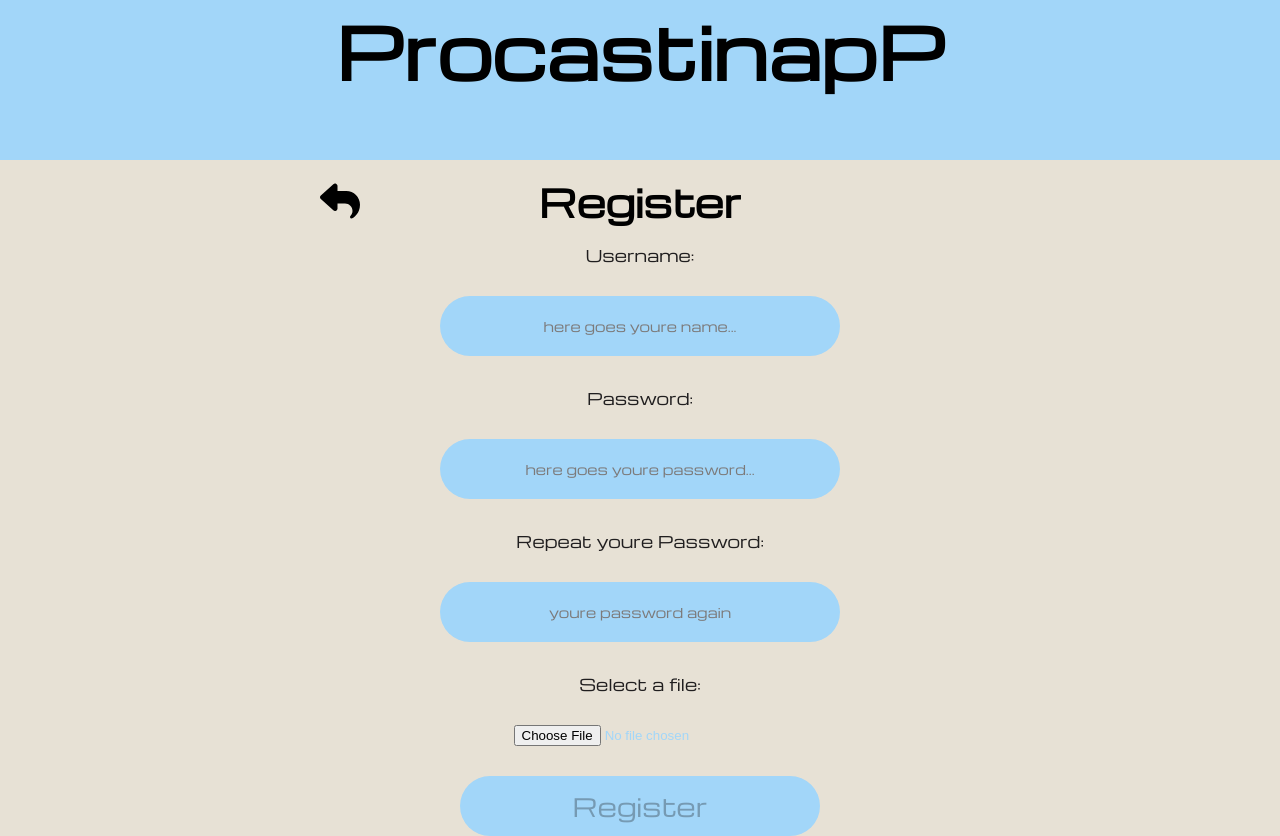
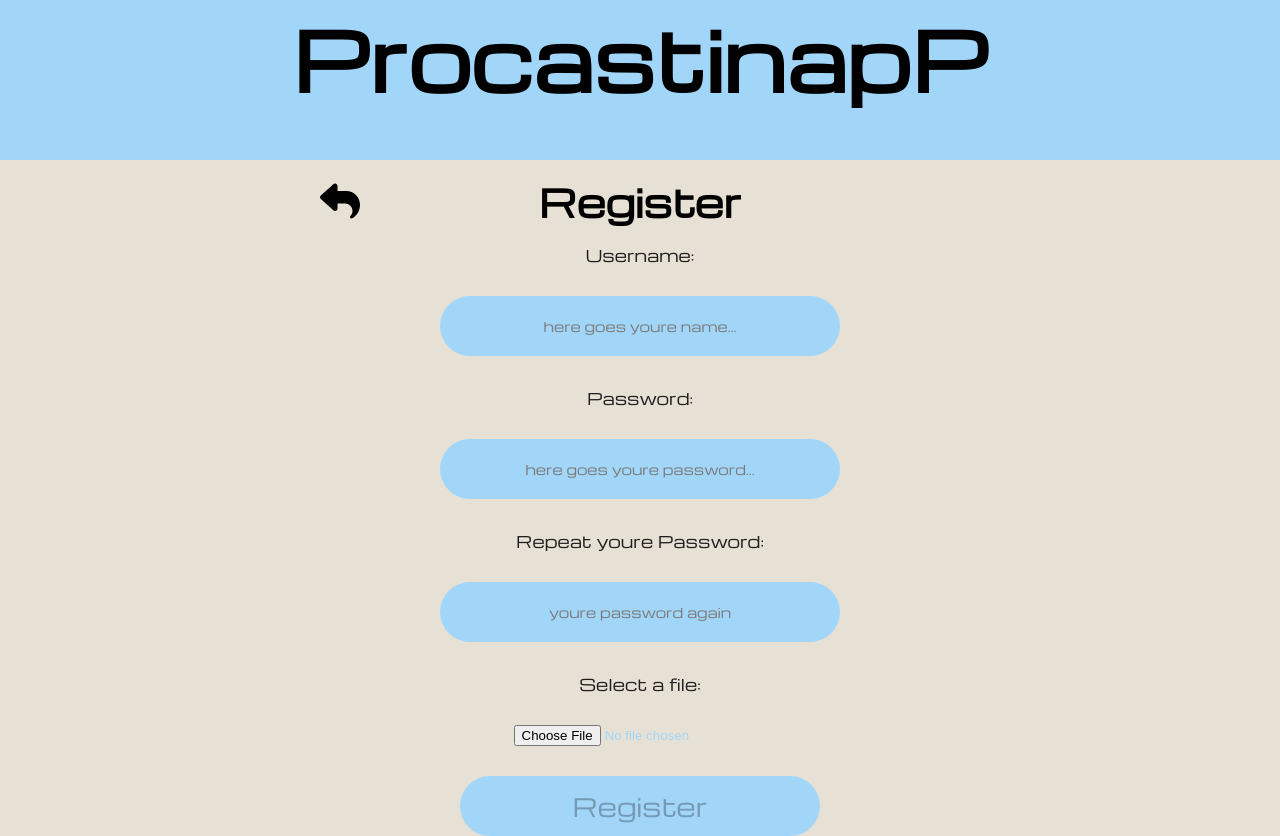
Before and after one commit to Gax1/procastinapp-front, a React (Create React App) app: page /register in a window 1280 px wide. Built offline with nearby package versions, Linux system fonts and the light colour scheme; no server answers.

Commit message:
Added logOut function in the userSlice

```diff
--- a/src/components/Header/Header.tsx
+++ b/src/components/Header/Header.tsx
@@ -13,14 +13,8 @@ export const Header = ({ logout }: HeaderProps): JSX.Element => {
 
   return (
     <HeaderStyled>
-      <div className="header-container">
-        <h1 className="main-title">ProcastinapP</h1>
-        {isUserLoggedIn ? (
-          <FontAwesomeIcon icon={faUser} onClick={logout} />
-        ) : (
-          ""
-        )}
-      </div>
+      <h1 className="main-title">ProcastinapP</h1>
+      {isUserLoggedIn ? <FontAwesomeIcon icon={faUser} onClick={logout} /> : ""}
     </HeaderStyled>
   );
 };
--- a/src/components/Header/HeaderStyled.ts
+++ b/src/components/Header/HeaderStyled.ts
@@ -2,13 +2,12 @@ import styled from "styled-components";
 
 export const HeaderStyled = styled.div`
   background-color: ${(props) => props.theme.colors.mainColor};
-  .header-container {
-    font-size: ${(props) => props.theme.fontSizesMobile.big};
-    width: 100%;
-    height: 20vh;
-    text-align: center;
-  }
-  @media (min-width: 768px) {
+  font-size: ${(props) => props.theme.fontSizesMobile.big};
+  width: 100%;
+  height: 20vh;
+  text-align: center;
+
+  @media (min-width: 1000px) {
     font-size: ${(props) => props.theme.fontSizesDesktop.big};
   }
 `;
--- a/src/store/features/usersSlice/usersSlice.ts
+++ b/src/store/features/usersSlice/usersSlice.ts
@@ -17,9 +17,13 @@ const usersSlice = createSlice({
       token: action.payload.token,
       id: action.payload.id,
     }),
+    logOut: (previusUser) => (previusUser = initialUser),
   },
 });
 
 export const userReducer = usersSlice.reducer;
 
-export const { loginUser: loginUserActionCreator } = usersSlice.actions;
+export const {
+  loginUser: loginUserActionCreator,
+  logOut: logOutActionCreator,
+} = usersSlice.actions;
--- a/src/store/hooks/userHook.ts
+++ b/src/store/hooks/userHook.ts
@@ -32,5 +32,7 @@ export const useUsers = () => {
     }
   };
 
+  const logOutUser = async () => {};
+
   return { register, login };
 };
--- a/src/store/store.ts
+++ b/src/store/store.ts
@@ -1,9 +1,11 @@
 import { configureStore, ThunkAction, Action } from "@reduxjs/toolkit";
 import { uiReducer } from "./features/uiSlice/uiSlice";
+import { userReducer } from "./features/usersSlice/usersSlice";
 
 export const store = configureStore({
   reducer: {
     ui: uiReducer,
+    users: userReducer,
   },
 });
 
```
Also changed, not shown: 1 other file (tests, documents, lock files or other folders).
